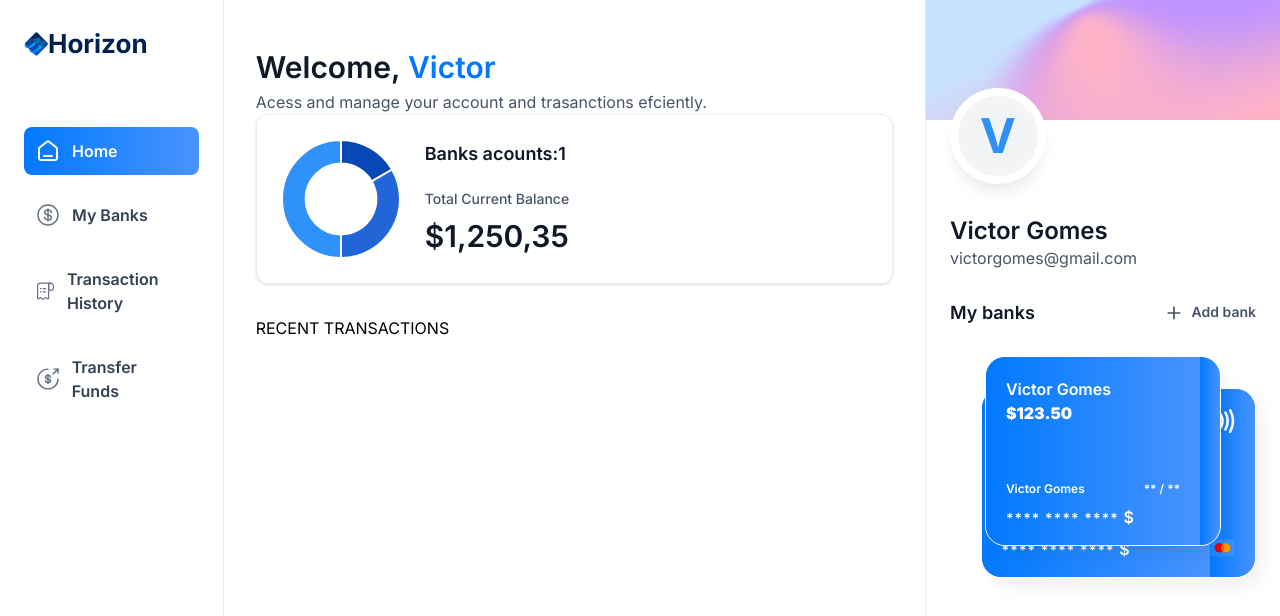
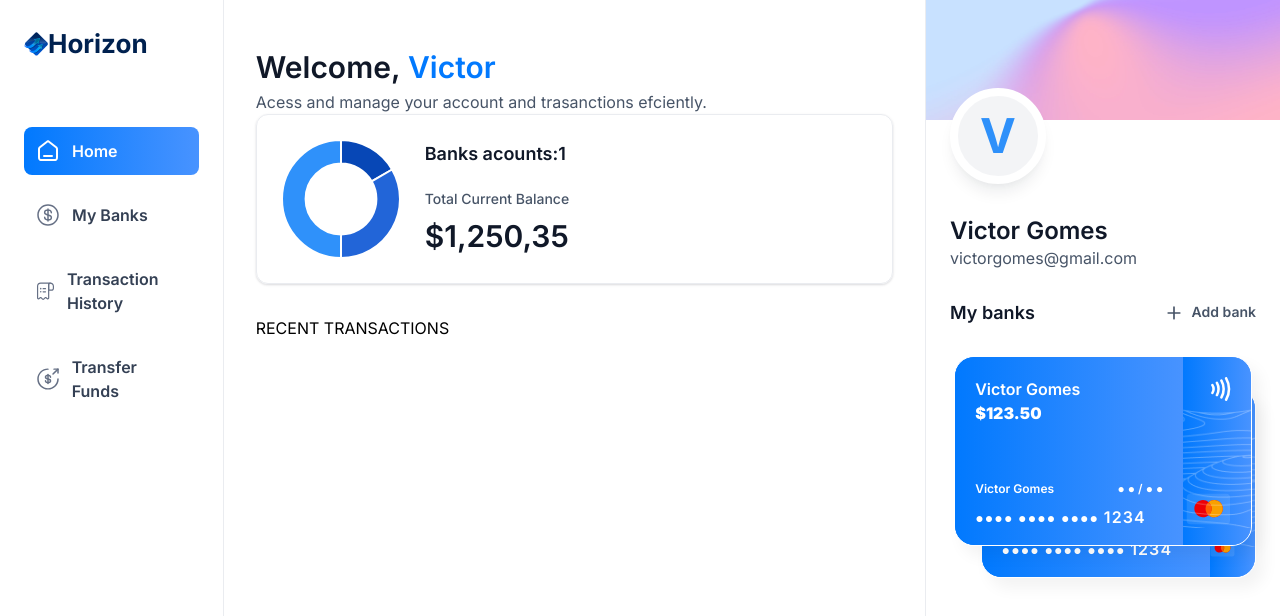
Before and after one commit to victorgomesc/Vg_banking, a Next.js app: page / in a window 1280 px wide. Shown: the top 616 px of the page. Built offline with nearby package versions, Linux system fonts and the light colour scheme.

Commit message:
create pages transfer banks and transactions history

```diff
--- /dev/null
+++ b/app/(root)/my-banks/page.tsx
@@ -0,0 +1,9 @@
+import React from 'react'
+
+const MyBanks = () => {
+  return (
+    <div>MyBanks</div>
+  )
+}
+
+export default MyBanks
--- /dev/null
+++ b/app/(root)/payment-transfer/page.tsx
@@ -0,0 +1,9 @@
+import React from 'react'
+
+const Transfer = () => {
+  return (
+    <div>Transfer</div>
+  )
+}
+
+export default Transfer
--- /dev/null
+++ b/app/(root)/transaction-history/page.tsx
@@ -0,0 +1,9 @@
+import React from 'react'
+
+const TransactionHistory = () => {
+  return (
+    <div>TransactionHistory</div>
+  )
+}
+
+export default TransactionHistory
--- a/components/BankCard.tsx
+++ b/components/BankCard.tsx
@@ -23,19 +23,20 @@ const BankCard = ({ account, userName, showBalance = true}: CreditCardProps) =>
                             {userName}
                         </h1>
                         <h2 className="text-12 font-semibold text-white">
-                            ** / **
+                        &#9679; &#9679; / &#9679; &#9679;
                         </h2>
                     </div>
                     <p className="text-14 font-semibold tracking-[1.1px] text-white">
-                        **** **** **** <span className="text-16">${account.mask}</span>
+                    &#9679;&#9679;&#9679;&#9679; &#9679;&#9679;&#9679;&#9679; &#9679;&#9679;&#9679;&#9679; <span className="text-16">1234</span>
                     </p>
                 </article>
             </div>
 
             <div className="bank-card_icon">
                 <Image src="/icons/Paypass.svg" width={20} height={20} alt="pay" />
-                <Image src="/icons/mastercard.svg" width={45} height={32} alt="mastercard" />
+                <Image src="/icons/mastercard.svg" width={45} height={32} alt="mastercard" className="ml-5" />
             </div>
+            <Image src="/icons/lines.png" width={316} height={190} alt="lines" className="absolute top-0 left-0" />
         </Link>
     </div>
   )
```
